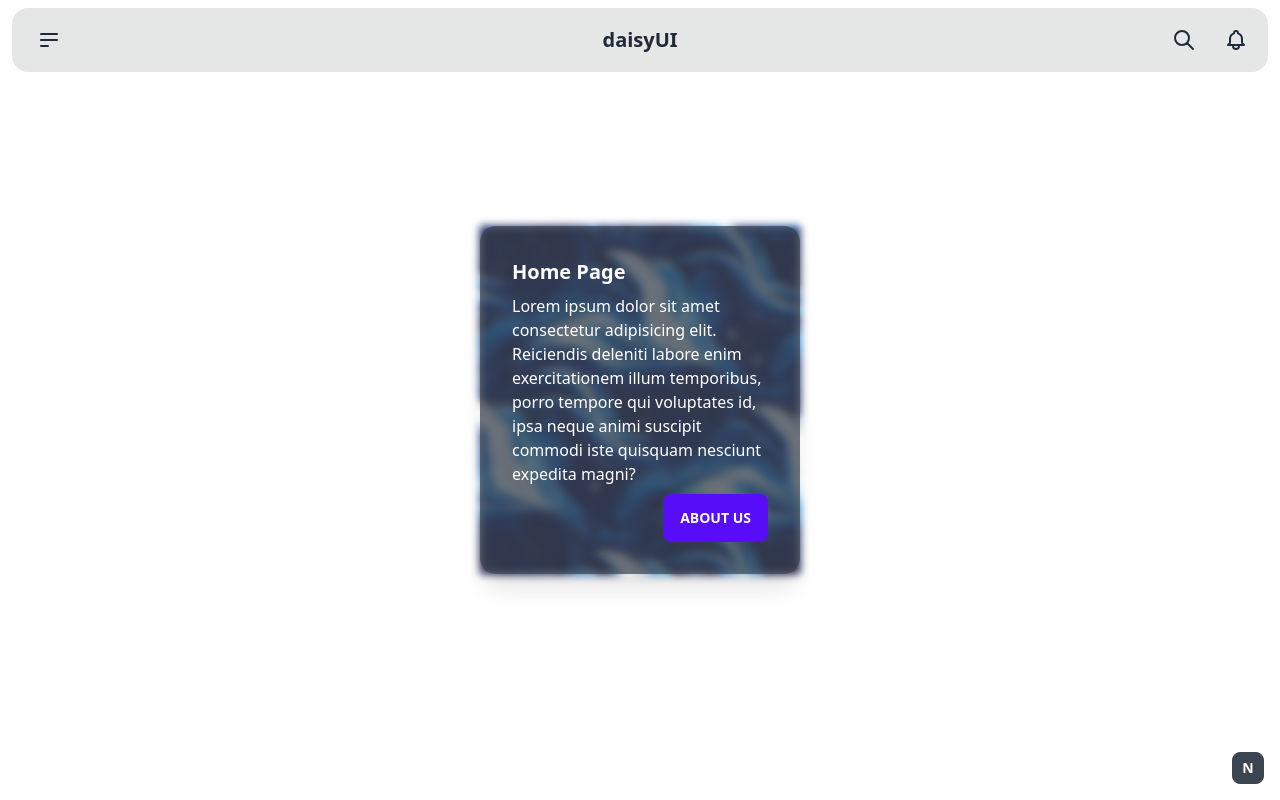
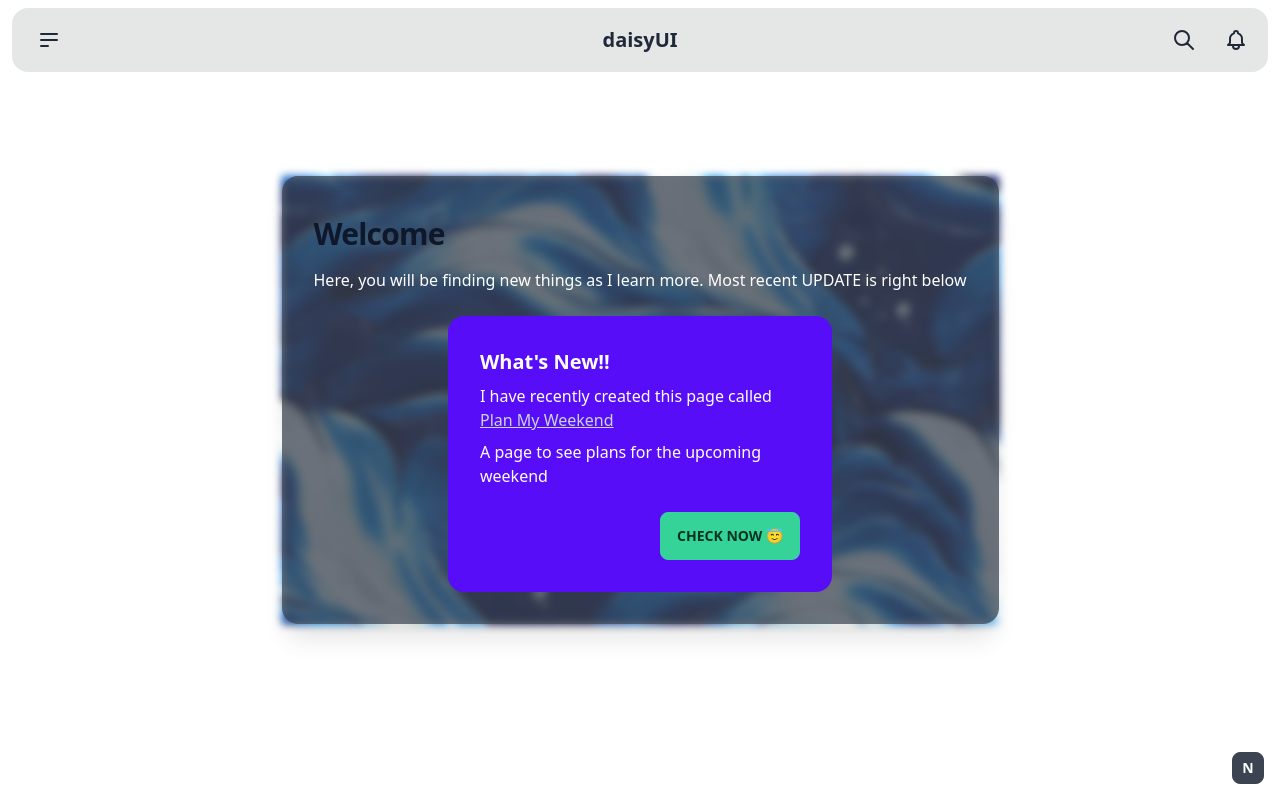
Before and after one commit to nd28/next-daisy-ts, a Next.js app: page / in a window 1280 px wide. Built offline with nearby package versions, Linux system fonts and the light colour scheme.

Commit message:
Update 3 files Lending Page Improved

```diff
--- a/components/Links.tsx
+++ b/components/Links.tsx
@@ -21,8 +21,13 @@ const Links: React.FC<{
   const [currentHref, setCurrentHref] = useState("");
   useEffect(() => {
     // alert(window.location.pathname);
-    setCurrentHref(window.location.pathname);
-  }, []);
+    setCurrentHref((c) => {
+      if (window.location.pathname && window.location.pathname !== c) {
+        return window.location.pathname;
+      }
+      return c;
+    });
+  });
   return (
     <div
       className={`dropdown ${
--- a/components/WhatsNew.tsx
+++ b/components/WhatsNew.tsx
@@ -1,16 +1,28 @@
+import Link from "next/link";
+
 const WhatsNew: React.FC<{ open?: boolean }> = ({ open = false }) => {
   // Card
   const whatsNewCard = (
-    <div className="card w-96 bg-primary text-primary-content">
+    <div className="card bg-primary lg:w-96 text-primary-content">
       <div className="card-body">
-        <h2 className="card-title">Card title!</h2>
-        <p>If a dog chews shoes whose shoes does he choose?</p>
-        <div className="card-actions justify-end">
-          <button className="btn">Buy Now</button>
+        <h2 className="card-title">What's New!!</h2>
+        <p>
+          I have recently created this page called{" "}
+          <Link href="/planMyWeekend" className="btn-link text-slate-300">
+            Plan My Weekend
+          </Link>
+        </p>
+
+        <p>A page to see plans for the upcoming weekend</p>
+
+        <div className="card-actions justify-center lg:justify-end mt-4">
+          <Link className="btn btn-success" href="/planMyWeekend">
+            Check Now 😇
+          </Link>
         </div>
       </div>
     </div>
   );
-  return whatsNewCard;
+  return <div>{whatsNewCard}</div>;
 };
 export default WhatsNew;
--- a/pages/index.tsx
+++ b/pages/index.tsx
@@ -1,10 +1,11 @@
 import { NextPage } from "next";
 import Image from "next/image";
 import Link from "next/link";
+import WhatsNew from "../components/WhatsNew";
 
 const IndexPage: NextPage = () => {
   return (
-    <div className="card w-80 bg-base-100 shadow-xl image-full">
+    <div className="card bg-base-100 shadow-xl image-full">
       <figure>
         <Image
           fill={true}
@@ -15,17 +16,19 @@ const IndexPage: NextPage = () => {
         />
       </figure>
       <div className="card-body">
-        <h2 className="card-title">Home Page</h2>
+        <h2 className="card-title text-2xl my-2 inline-block text-2xl sm:text-3xl font-extrabold text-slate-900 tracking-tight text-slate-200">
+          Welcome
+        </h2>
         <p>
-          Lorem ipsum dolor sit amet consectetur adipisicing elit. Reiciendis
-          deleniti labore enim exercitationem illum temporibus, porro tempore
-          qui voluptates id, ipsa neque animi suscipit commodi iste quisquam
-          nesciunt expedita magni?
+          Here, you will be finding new things as I learn more. Most recent
+          UPDATE is right below
         </p>
-        <div className="card-actions justify-end">
-          <Link href="/about" className="btn btn-primary">
+
+        <div className="card-actions justify-center mt-4">
+          <WhatsNew />
+          {/* <Link href="/about" className="btn btn-primary">
             About us
-          </Link>
+          </Link> */}
         </div>
       </div>
     </div>
```
